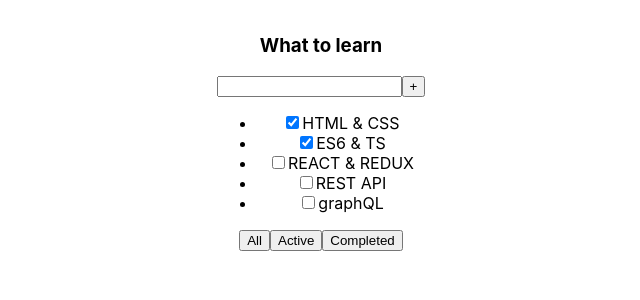
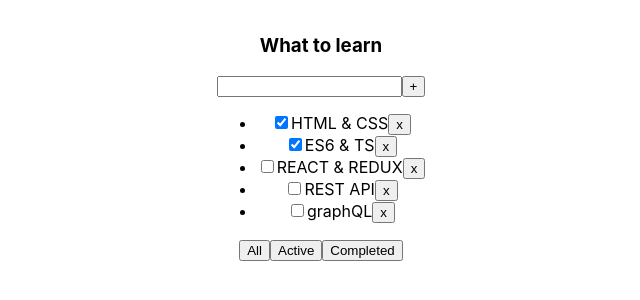
Before and after one commit to Alexmiroha/samurai-way-main, a React (Create React App) app: page / in a window 1280 px wide. Shown: the top 300 px of the page, without its empty margins (319-959 px from the left). Built offline with nearby package versions, Linux system fonts and the light colour scheme.

Commit message:
Lesson2 Task5

```diff
--- a/src/App.tsx
+++ b/src/App.tsx
@@ -1,22 +1,30 @@
-import React from 'react';
+import React, {useState} from 'react';
 import './App.css';
 import {TaskType, Todolist} from "./Todolist/Todolist";
 
 function App() {
 
-    const todoListTitle: string = 'What to learn';
-    const tasks: Array<TaskType> = [
+    let [tasks, setTasks] = useState(
+        [
             {id: 1, title: 'HTML & CSS', isDone: true},
             {id: 2, title: 'ES6 & TS', isDone: true},
             {id: 3, title: 'REACT & REDUX', isDone: false},
             {id: 4, title: 'REST API', isDone: false},
             {id: 5, title: 'graphQL', isDone: false}
         ]
+    );
+
+    function removeTask(id: number) {
+        let newTasks = tasks.filter(t => t.id != id);
+        setTasks(newTasks);
+    }
+
+    const todoListTitle: string = 'What to learn';
 
     return (
         <div className="App">
             <div className="TodolistContainer">
-              <Todolist title={todoListTitle} task={tasks}/>
+                <Todolist title={todoListTitle} task={tasks} removeTask={removeTask}/>
             </div>
         </div>
     );
--- a/src/Todolist/Todolist.tsx
+++ b/src/Todolist/Todolist.tsx
@@ -2,7 +2,8 @@ import React, {FC} from "react";
 
 type TodolistPropsType = {
     title: string,
-    task: Array<TaskType>
+    task: Array<TaskType>,
+    removeTask: (taskId: number) => void
 }
 
 export type TaskType = {
@@ -18,6 +19,9 @@ export const Todolist: FC<TodolistPropsType> = (props: TodolistPropsType) : JSX.
                 <li key={task.id}>
                     <input type="checkbox" checked={task.isDone}/>
                     <span>{task.title}</span>
+                    <button onClick={ () => {
+                        props.removeTask(task.id)
+                    } }>x</button>
                 </li>)
         })
         : <div>Todolist is empty</div>
```
Lines whose indentation alone changed are shown as unchanged.
